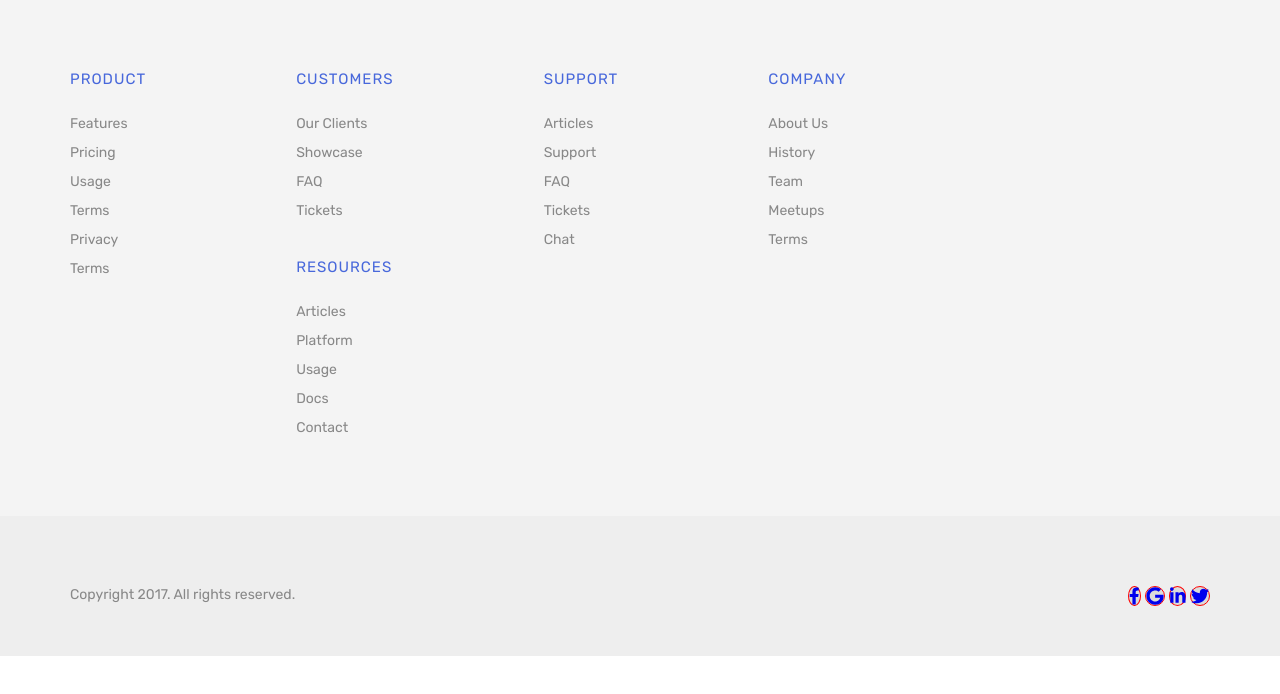
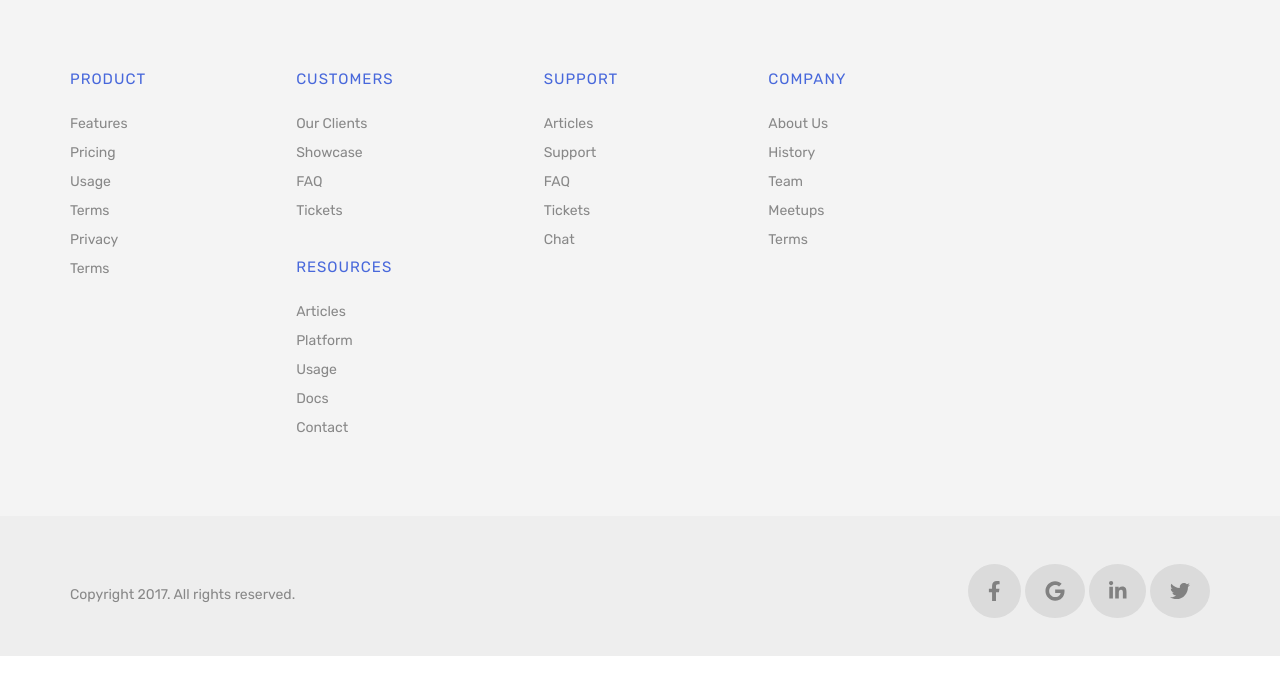
Before and after one commit to mahmoudabdulmuty/itrax-course, a plain HTML site: page homeWorkTasks/task10/index.html in a window 1280 px wide. Drawn offline with Linux system fonts and the light colour scheme.

Commit message:
second commit

```diff
--- a/homeWorkTasks/task10/css/main.css
+++ b/homeWorkTasks/task10/css/main.css
@@ -10,7 +10,7 @@
 body {
 	font-family: 'Rubik';
 }
-li {
+ul {
 	list-style-type: none;
 }
 a {
@@ -74,10 +74,32 @@ a {
 	background-color: #eee;
 	padding: 70px;
 }
-.svg-inline--fa {
-	width: 20px;
+.footer__social-icons li {
+	margin-top: -22px;
+	display: inline-block;
+}
+.footer__social-icons a {
+	display: table-cell;
+	vertical-align: middle;
+	text-align: center;
+	color: #818181;
 	font-size: 20px;
-	border: 1px solid red;
+	padding: 15px 20px;
+	background-color: #dbdbdb;
 	border-radius: 50%;
-	background-color: #dbdbdb;
 }
+.footer__social-icons a:hover {
+	color: #fff;
+}
+.facebook-icon:hover {
+	background-color: #3b5998;
+}
+.google-icon:hover {
+	background-color: #dd4b39;
+}
+.linkedin-icon:hover {
+	background-color: #007bb5;
+}
+.twitter-icon:hover {
+	background-color: #00aced;
+}
--- a/homeWorkTasks/task10/index.html
+++ b/homeWorkTasks/task10/index.html
@@ -92,12 +92,20 @@
 				</div>
 				<!-- copyright end -->
 				<!-- social-icons start -->
-				<div class="footer__social-icons float-right">
-					<a href="#"><i class="fab fa-facebook-f"></i></a>
-					<a href="#"><i class="fab fa-google"></i></a>
-					<a href="#"><i class="fab fa-linkedin-in"></i></a>
-					<a href="#"><i class="fab fa-twitter"></i></a>
-				</div>
+				<ul class="footer__social-icons float-right">
+					<li>
+						<a class="facebook-icon" href="#"><i class="fab fa-circle fa-facebook-f"></i></a>
+					</li>
+					<li>
+						<a class="google-icon" href="#"><i class="fab fa-google"></i></a>
+					</li>
+					<li>
+						<a class="linkedin-icon" href="#"><i class="fab fa-linkedin-in"></i></a>
+					</li>
+					<li>
+						<a class="twitter-icon" href="#"><i class="fab fa-twitter"></i></a>
+					</li>
+				</ul>
 				<!-- social-icons end  -->
 			</div>
 			<div class="clear-float"></div>
```
